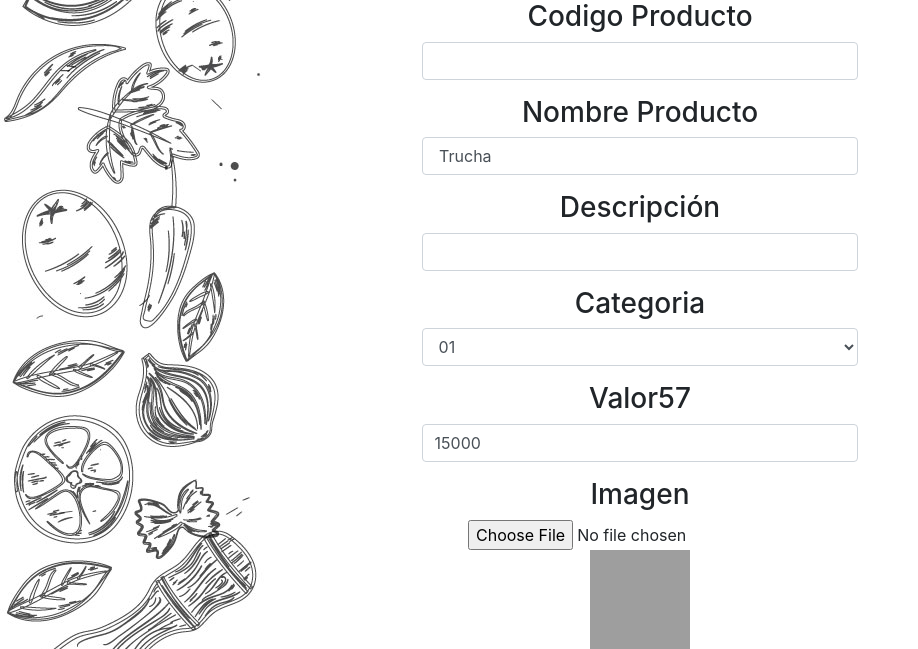
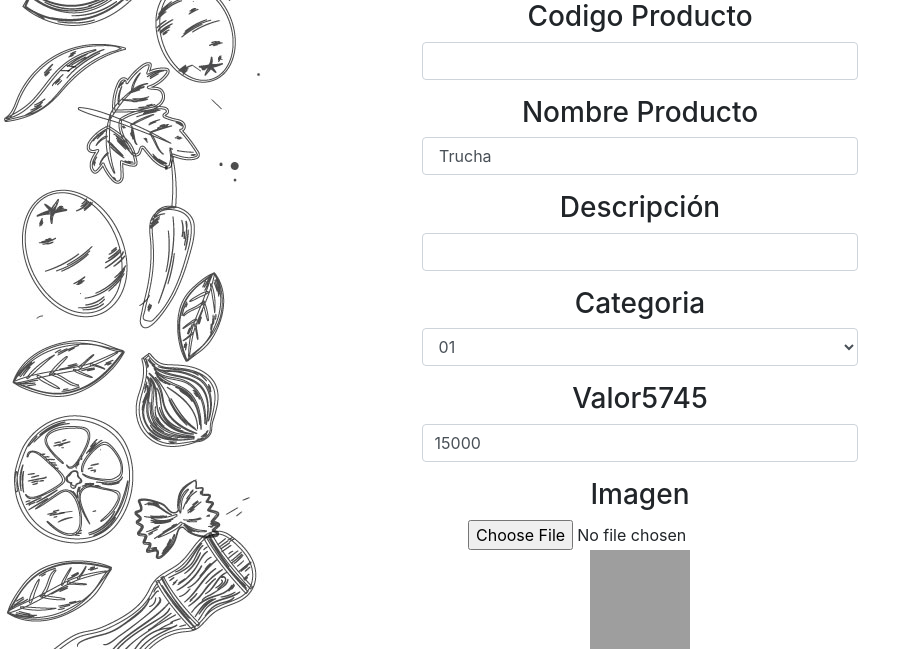
Before and after one commit to Betest/restaurante, a CodeIgniter app: a page that uses application/views/vproducto.php in a window 1280 px wide. Shown: the part 392-1041 px from the top of the page, without its empty margins (0-918 px from the left). Run offline with CodeIgniter, Linux system fonts and the light colour scheme; data comes from the database, SQL or seed files in the repository; data that the repository does not hold is empty; grey boxes are pictures that could not be loaded.

Commit message:
cambie vproducto

```diff
--- a/application/views/vproducto.php
+++ b/application/views/vproducto.php
@@ -323,7 +323,7 @@
 
         </div>
         <div class="form-group">
-            <h3>Valor57</h3>
+            <h3>Valor5745</h3>
 
                 <input type="text" id="txtvalue" name="txtvalue" class="form-control" style="width:40%;" value="<?= (isset($detailproducto[0])) ? $detailproducto[0]->value : ""; ?>">
 
```
